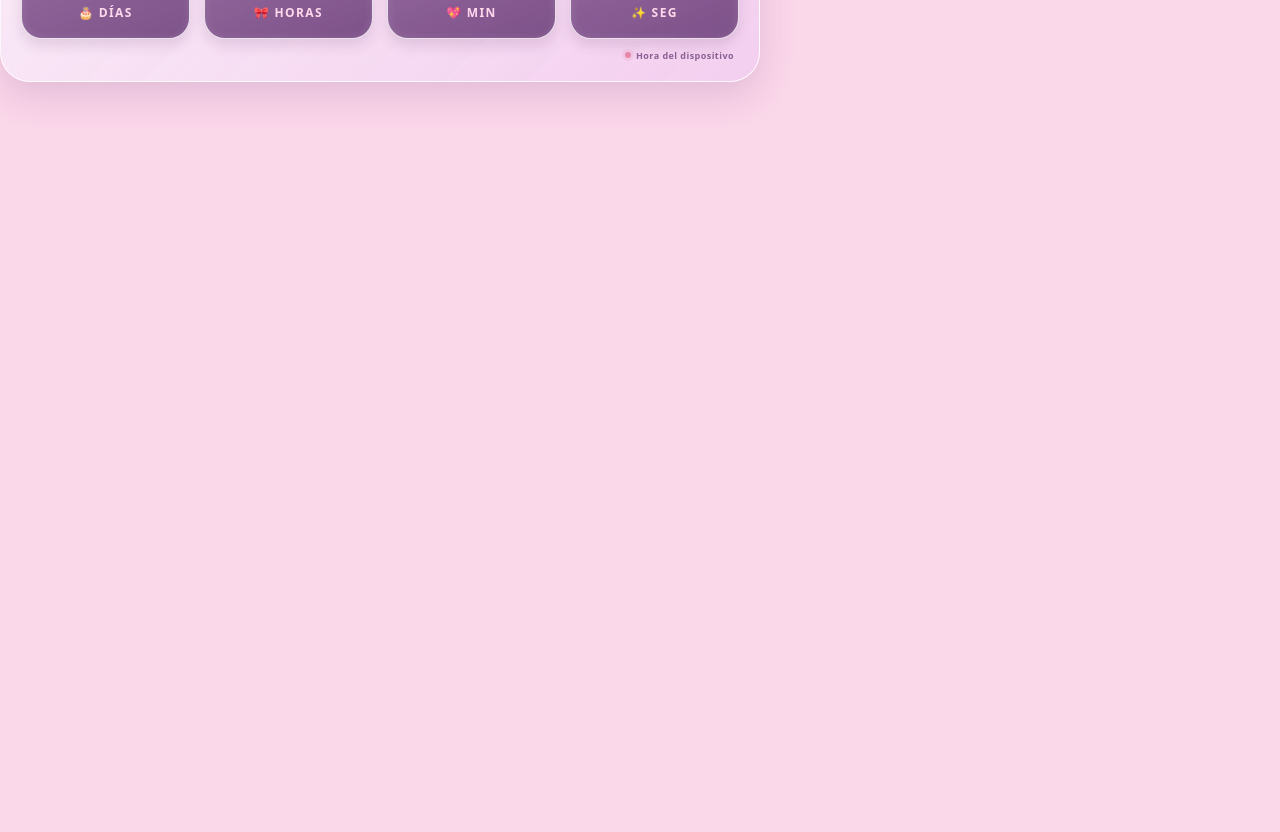
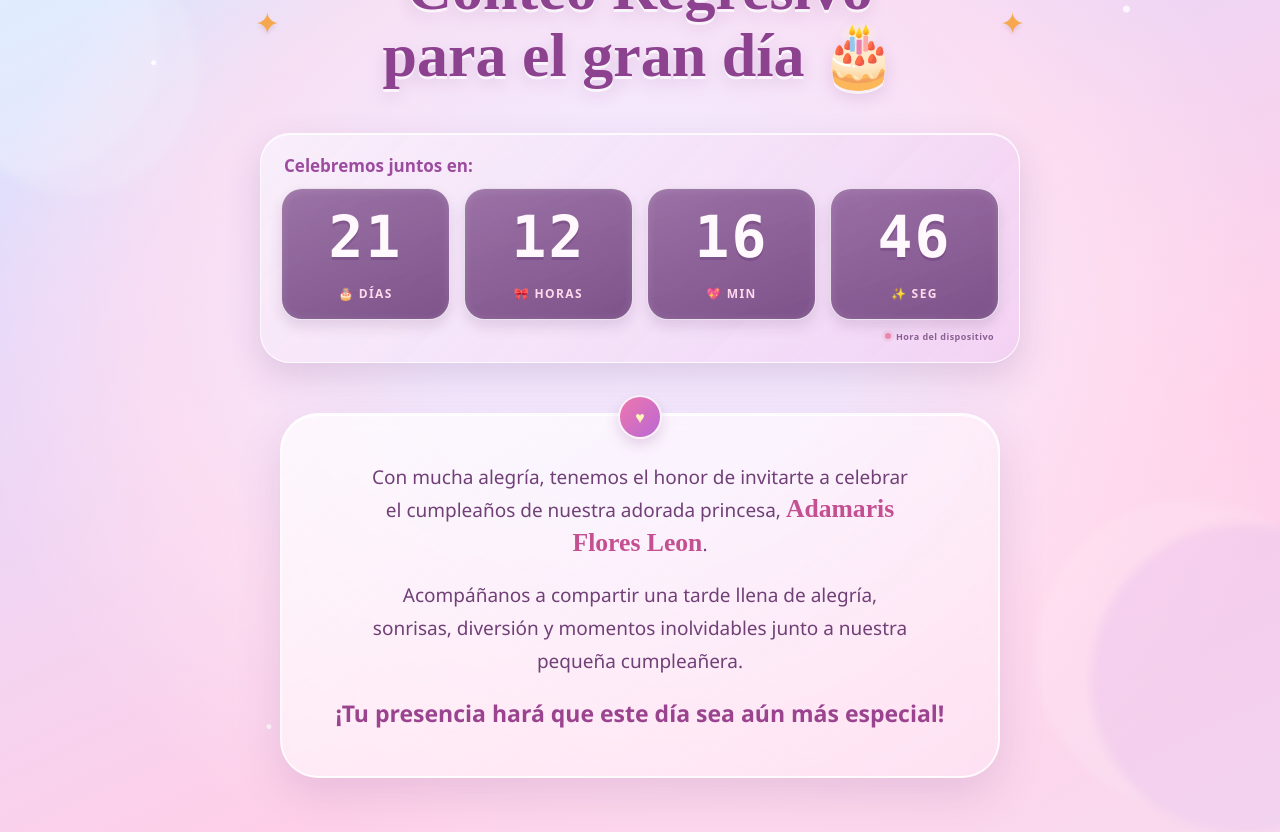
Before and after one commit to apptivas/cumpleAdita, a React (Vite) app: page / in a window 1280 px wide. Shown: the part 1180-2012 px from the top of the page. Before the commit the page ends 1262 px from the top, so only its background shows below. Built offline with nearby package versions, Linux system fonts and the light colour scheme; no server answers.

Commit message:
2da parte acabada

```diff
--- a/src/App.css
+++ b/src/App.css
@@ -69,7 +69,7 @@
 
 .birthday-rainbow--bottom {
   left: -45%;
-  bottom: -15%;
+  bottom: -18%;
   width: 157%;
   opacity: .78;
   transform: rotate(-11deg);
@@ -278,6 +278,150 @@
   animation-delay: -1.9s;
 }
 
+.birthday-countdown-section {
+  position: relative;
+  isolation: isolate;
+  min-height: 100svh;
+  margin-top: -1px;
+  padding: clamp(72px, 12vw, 128px) 16px clamp(76px, 12vw, 120px);
+  overflow: hidden;
+  color: #74407f;
+  background:
+    radial-gradient(circle at 12% 22%, rgba(255,255,255,.88) 0 2px, transparent 3px),
+    radial-gradient(circle at 88% 17%, rgba(255,255,255,.78) 0 3px, transparent 4px),
+    radial-gradient(circle at 77% 78%, rgba(255,255,255,.7) 0 2px, transparent 3px),
+    radial-gradient(circle at 21% 84%, rgba(255,255,255,.8) 0 2px, transparent 3px),
+    radial-gradient(ellipse at 50% 48%, rgba(244,235,255,.92) 0 22%, rgba(255,224,241,.72) 52%, transparent 74%),
+    linear-gradient(155deg, #ccefff 0%, #e7d9fa 30%, #ffcfe8 68%, #f8dcef 100%);
+}
+
+.birthday-countdown-section::before,
+.birthday-countdown-section::after {
+  content: "";
+  position: absolute;
+  z-index: -1;
+  border-radius: 50%;
+  pointer-events: none;
+  filter: blur(4px);
+}
+
+.birthday-countdown-section::before {
+  top: 9%;
+  left: -90px;
+  width: 250px;
+  height: 250px;
+  background: rgba(255,255,255,.24);
+  box-shadow: 40px 22px 0 rgba(255,255,255,.14);
+}
+
+.birthday-countdown-section::after {
+  right: -120px;
+  bottom: 6%;
+  width: 310px;
+  height: 310px;
+  background: rgba(218,186,247,.22);
+  box-shadow: -55px -25px 0 rgba(255,255,255,.12);
+}
+
+.birthday-countdown-section__content {
+  position: relative;
+  z-index: 1;
+  display: flex;
+  flex-direction: column;
+  align-items: center;
+  width: min(100%, 860px);
+  margin-inline: auto;
+}
+
+.birthday-countdown-section__header {
+  display: flex;
+  align-items: center;
+  justify-content: center;
+  gap: clamp(9px, 3vw, 20px);
+  width: 100%;
+  text-align: center;
+}
+
+.birthday-countdown-section__header h2 {
+  max-width: 680px;
+  margin: 0;
+  color: #8d428f;
+  font-family: "Brush Script MT", "Segoe Script", cursive;
+  font-size: clamp(34px, 8vw, 62px);
+  line-height: 1.08;
+  text-wrap: balance;
+  text-shadow: 0 3px 0 rgba(255,255,255,.7), 0 7px 16px rgba(124,55,134,.15);
+}
+
+.birthday-countdown-section__header span {
+  flex: 0 0 auto;
+  color: #f5a84d;
+  font-size: clamp(18px, 4vw, 30px);
+  filter: drop-shadow(0 3px 2px rgba(144,72,124,.16));
+}
+
+.birthday-countdown-section .birthday-countdown {
+  margin: clamp(28px, 5vw, 44px) auto 0;
+}
+
+.birthday-invitation {
+  position: relative;
+  width: min(calc(100% - 12px), 720px);
+  margin-top: clamp(30px, 6vw, 50px);
+  padding: clamp(26px, 6vw, 46px);
+  border: 2px solid rgba(255,255,255,.78);
+  border-radius: clamp(26px, 5vw, 38px);
+  text-align: center;
+  background: linear-gradient(145deg, rgba(255,255,255,.72), rgba(255,235,248,.48));
+  box-shadow: 0 18px 45px rgba(117,61,135,.16), inset 0 1px 0 rgba(255,255,255,.92);
+  backdrop-filter: blur(10px);
+}
+
+.birthday-invitation::before {
+  content: "♥";
+  position: absolute;
+  top: -20px;
+  left: 50%;
+  display: grid;
+  place-items: center;
+  width: 40px;
+  height: 40px;
+  border: 2px solid rgba(255,255,255,.9);
+  border-radius: 50%;
+  color: #fff7b8;
+  background: linear-gradient(135deg, #ef76ad, #b968d5);
+  box-shadow: 0 6px 14px rgba(133,60,139,.2);
+  transform: translateX(-50%);
+}
+
+.birthday-invitation p {
+  margin: 0;
+  color: #704077;
+  font-family: "Segoe UI", system-ui, sans-serif;
+  font-size: clamp(15px, 3.3vw, 19px);
+  font-weight: 500;
+  line-height: 1.75;
+  text-wrap: pretty;
+}
+
+.birthday-invitation p + p {
+  margin-top: 18px;
+}
+
+.birthday-invitation strong {
+  color: #c44f91;
+  font-family: "Brush Script MT", "Segoe Script", cursive;
+  font-size: 1.35em;
+  line-height: 1;
+}
+
+.birthday-invitation .birthday-invitation__closing {
+  color: #9a438e;
+  font-size: clamp(18px, 4vw, 23px);
+  font-weight: 800;
+  line-height: 1.45;
+}
+
 @keyframes birthday-decoration-float {
   0%, 100% { translate: 0 0; rotate: -2deg; }
   50% { translate: 5px -10px; rotate: 3deg; }
@@ -318,7 +462,6 @@
 
   .birthday-rainbow--bottom {
     left: -22%;
-    bottom: -95%;
     width: 135%;
   }
 
--- a/src/App.tsx
+++ b/src/App.tsx
@@ -20,6 +20,42 @@ import arcoirisSinFondo from "./images/arcoiris_sin_fondo.svg"
 import luli from "./images/luli.png"
 import nombreAdamaris from "./images/nombreAdamaris.png"
 import "./App.css"
+
+function BirthdayCountdownSection() {
+  return (
+    <section
+      className="birthday-countdown-section"
+      aria-labelledby="birthday-countdown-section-title"
+    >
+      <div className="birthday-countdown-section__content">
+        <header className="birthday-countdown-section__header">
+          <span aria-hidden="true">✦</span>
+          <h2 id="birthday-countdown-section-title">
+            Conteo Regresivo para el gran día 🎂
+          </h2>
+          <span aria-hidden="true">✦</span>
+        </header>
+
+        <Countdown />
+
+        <article className="birthday-invitation">
+          <p>
+            Con mucha alegría, tenemos el honor de invitarte a celebrar el
+            cumpleaños de nuestra adorada princesa, <strong>Adamaris Flores Leon</strong>.
+          </p>
+          <p>
+            Acompáñanos a compartir una tarde llena de alegría, sonrisas,
+            diversión y momentos inolvidables junto a nuestra pequeña
+            cumpleañera.
+          </p>
+          <p className="birthday-invitation__closing">
+            ¡Tu presencia hará que este día sea aún más especial!
+          </p>
+        </article>
+      </div>
+    </section>
+  )
+}
 
 function App() {
   return (
@@ -94,7 +130,7 @@ function App() {
       <Globes />
       </main>
 
-    <Countdown />
+      <BirthdayCountdownSection />
     </>
   )
 }
--- a/src/common_animates/decorators/Countdown.tsx
+++ b/src/common_animates/decorators/Countdown.tsx
@@ -101,9 +101,8 @@ export const Countdown = () => {
     <section className="birthday-countdown" aria-labelledby="countdown-title">
       <div className="birthday-countdown__heading">
         <p id="countdown-title">
-          {isFinished ? "¡Llegó el gran día!" : "Cuenta regresiva para la celebración"}
+          {isFinished ? "¡Llegó el gran día!" : "Celebremos juntos en:"}
         </p>
-        <time dateTime="2026-08-10T00:00:00-06:00">10 · 08 · 2026</time>
       </div>
 
       <div className="birthday-countdown__grid">
```
